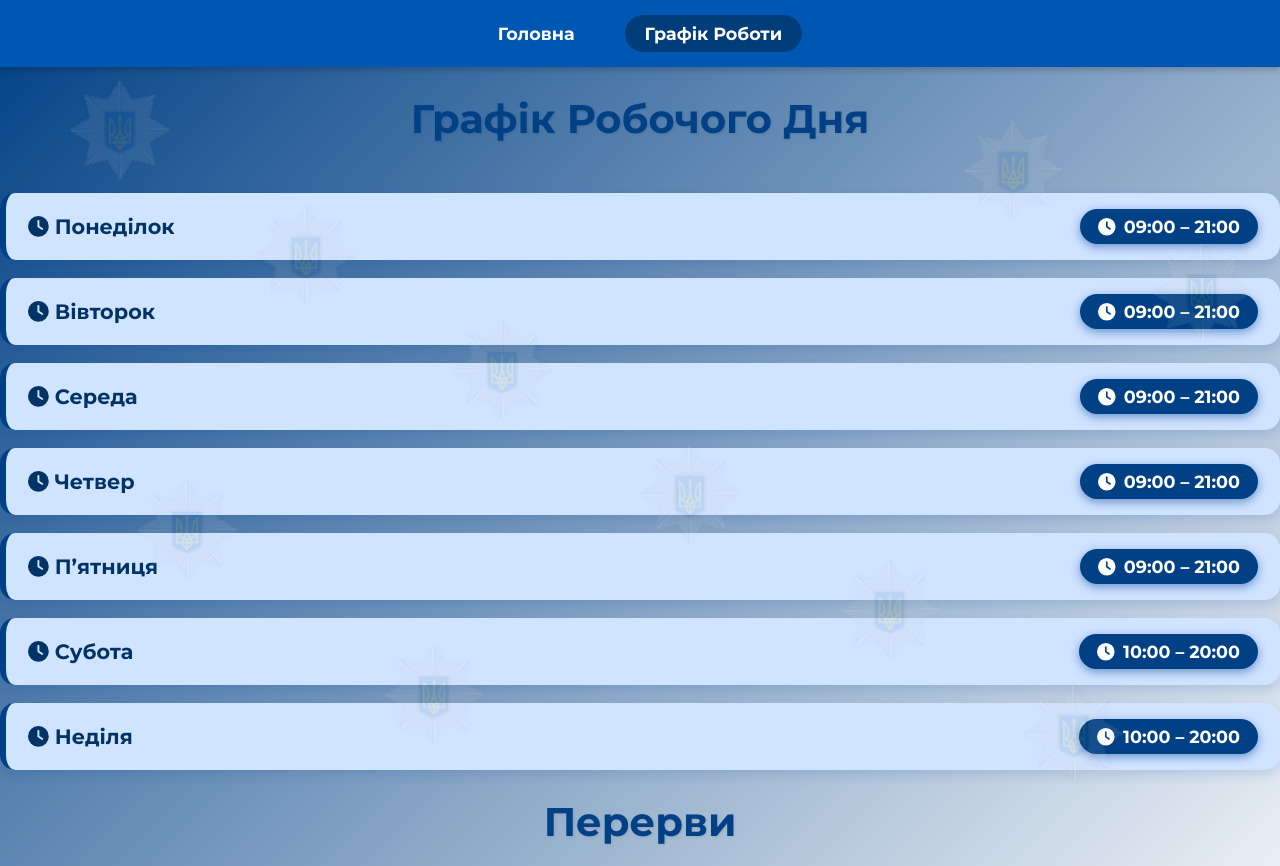
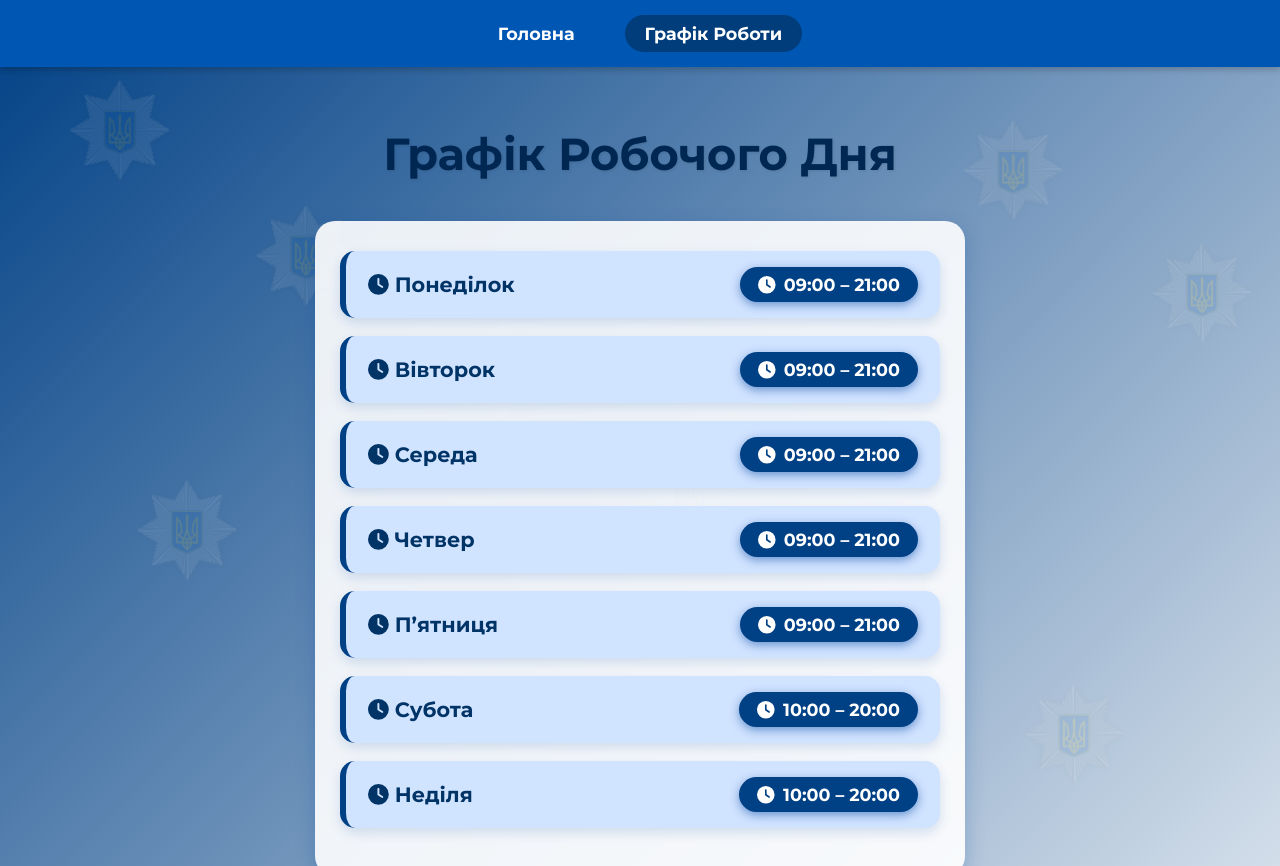
Before and after one commit to stw1zze/npu, a plain HTML site: page grafik.html in a window 1280 px wide. Shown: the top 866 px of the page. Drawn offline with Linux system fonts and the light colour scheme.

Commit message:
Update grafik.html

```diff
--- a/grafik.html
+++ b/grafik.html
@@ -87,17 +87,16 @@
     }
 
     /* Заголовок */
-   h1 {
-  color: #004085;
-  text-align: center;
-  margin-bottom: 50px;
-  font-weight: 900; /* стало жирнее */
-  font-size: 2.5rem; /* увеличен размер */
-  text-shadow: 1px 1px 3px rgba(0,0,0,0.1);
-  position: relative;
-  z-index: 1;
-}
-
+    h1 {
+      text-align: center;
+      margin-top: 60px;
+      margin-bottom: 40px;
+      font-weight: 700;
+      font-size: 2.8rem;
+      text-shadow: 1px 1px 3px rgba(0,0,0,0.1);
+      color: #002752;
+      position: relative;
+      z-index: 1;
     }
 
     /* Контейнер графика */
```
